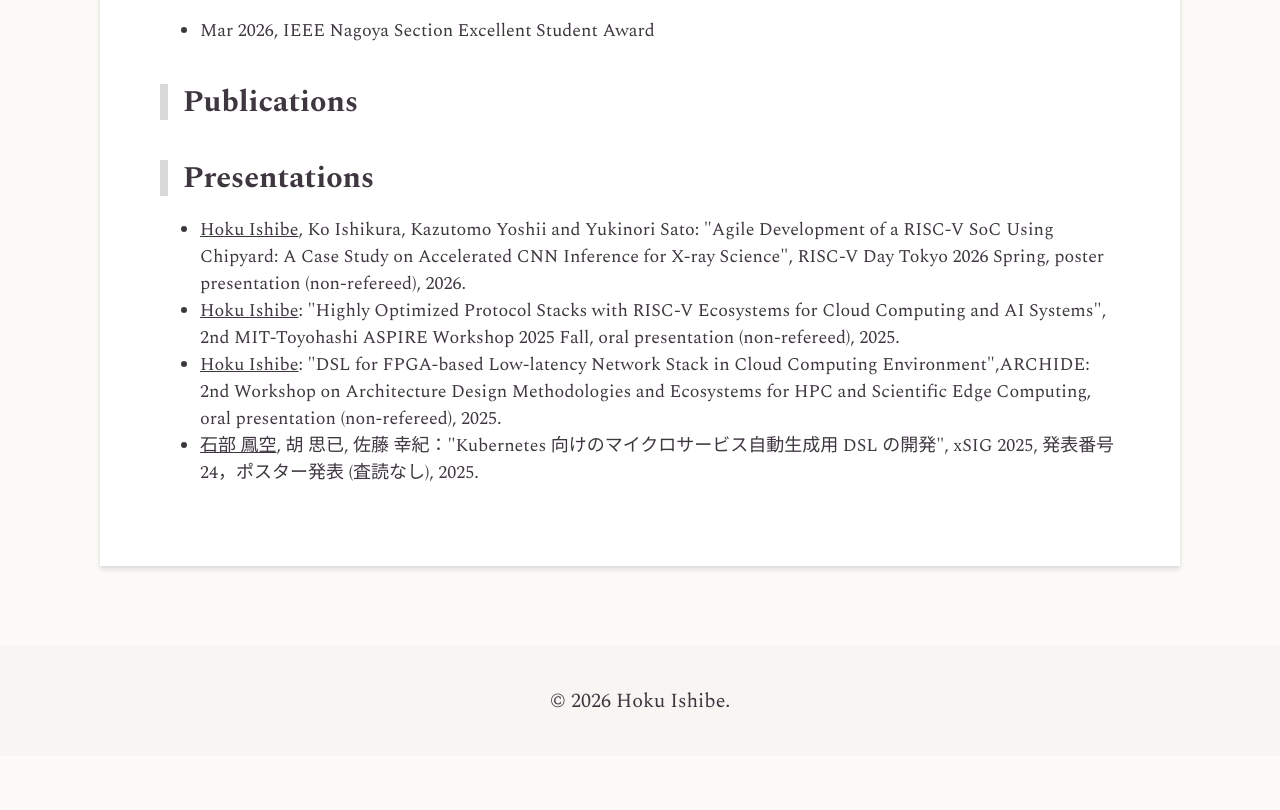
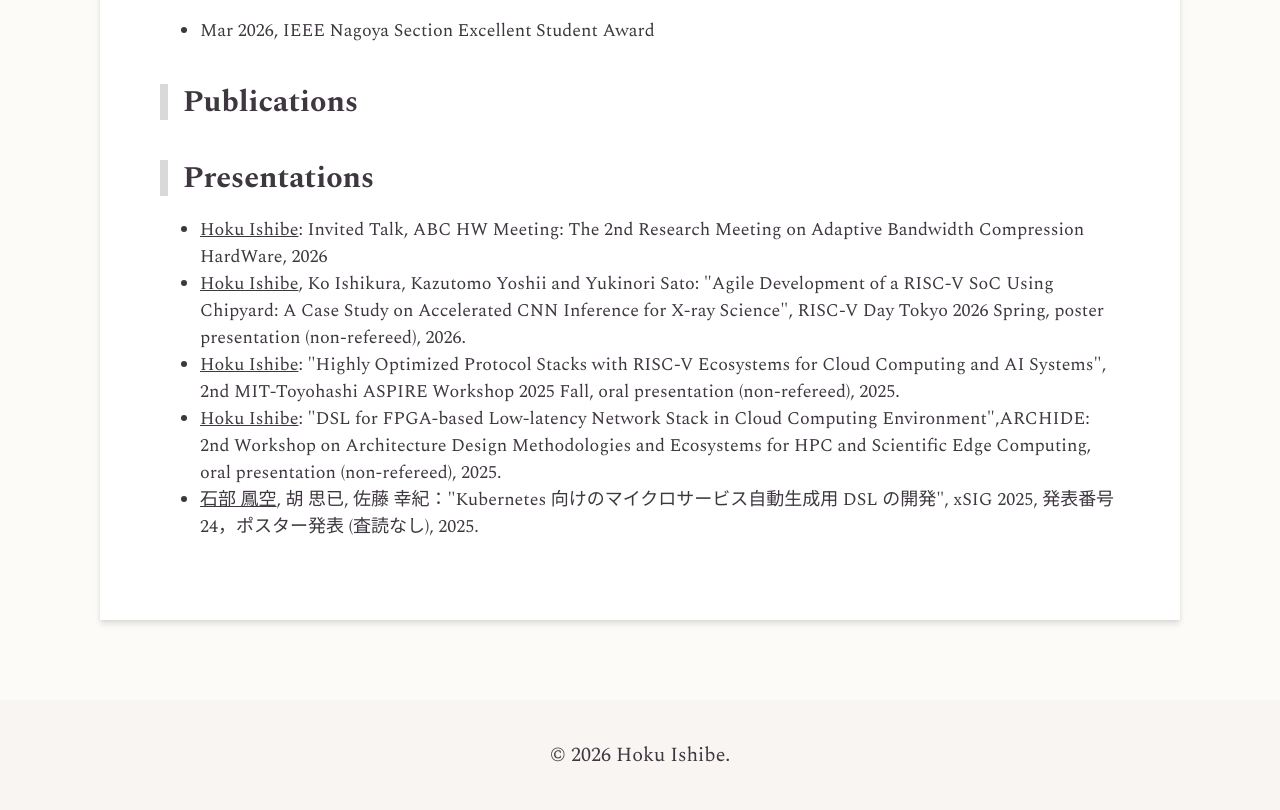
Before and after one commit to is-hoku/hokuishi.be, an Astro site: page /resume in a window 1280 px wide. Shown: the part 960-1770 px from the top of the page. Before the commit the page ends 1716 px from the top, so only its background shows below. Built offline with nearby package versions, Linux system fonts and the light colour scheme; Astro itself is replaced by a stand-in of ours; a web font is replaced by a local one.

Commit message:
Update resume

```diff
--- a/src/pages/resume.astro
+++ b/src/pages/resume.astro
@@ -43,6 +43,7 @@ import Layout from '../layouts/BlogPost.astro';
 		Presentations
 	</h2>
 	<ul>
+		<li><u>Hoku Ishibe</u>: Invited Talk, ABC HW Meeting: The 2nd Research Meeting on Adaptive Bandwidth Compression HardWare, 2026</li>
 		<li><u>Hoku Ishibe</u>, Ko Ishikura, Kazutomo Yoshii and Yukinori Sato: "Agile Development of a RISC-V SoC Using Chipyard: A Case Study on Accelerated CNN Inference for X-ray Science", RISC-V Day Tokyo 2026 Spring, poster presentation (non-refereed), 2026.</li>
 		<li><u>Hoku Ishibe</u>: "Highly Optimized Protocol Stacks with RISC-V Ecosystems for Cloud Computing and AI Systems", 2nd MIT-Toyohashi ASPIRE Workshop 2025 Fall, oral presentation (non-refereed), 2025.</li>
 		<li><u>Hoku Ishibe</u>: "DSL for FPGA-based Low-latency Network Stack in Cloud Computing Environment",ARCHIDE: 2nd Workshop on Architecture Design Methodologies and Ecosystems for HPC and Scientific Edge Computing, oral presentation (non-refereed), 2025.</li>
```
